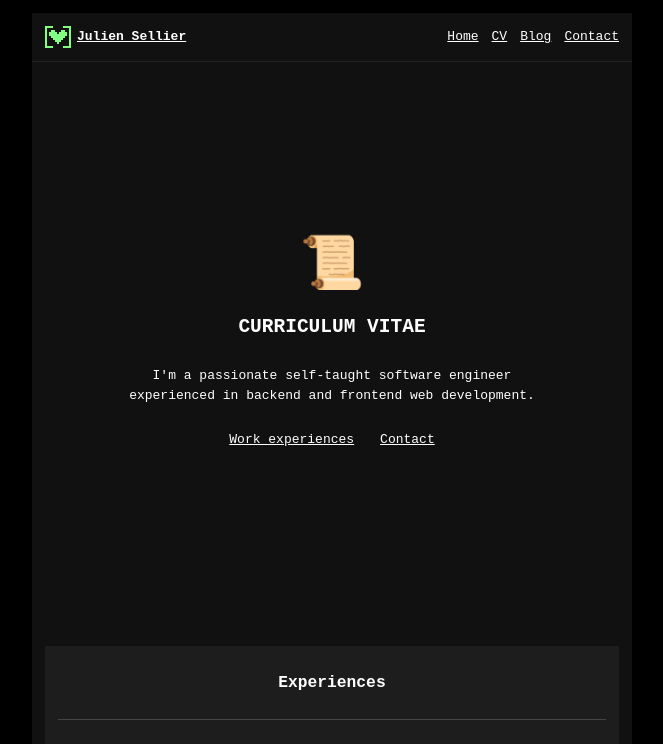
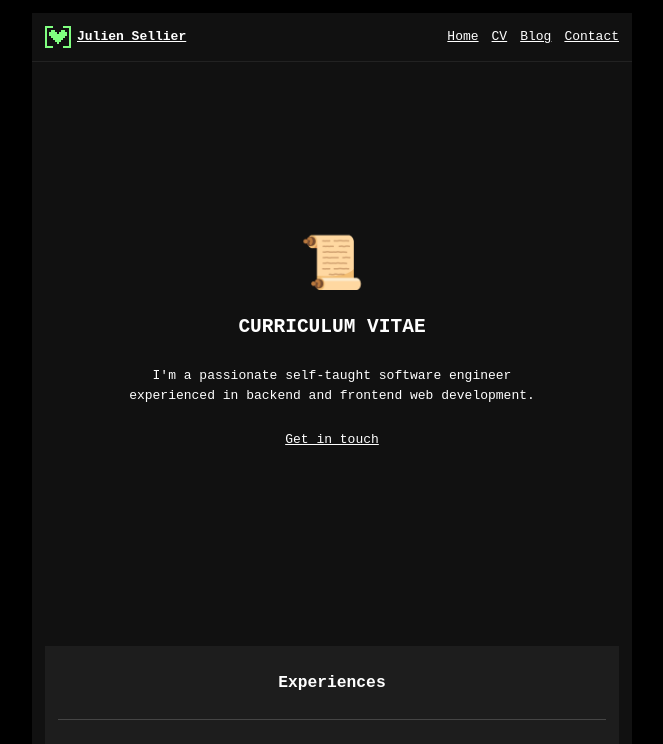
Before and after one commit to ejuju/personal_website, a SvelteKit app: page /cv in a window 1280 px wide. Shown: the top 744 px of the page, without its empty margins (308-971 px from the left). Built offline with nearby package versions, Linux system fonts and the light colour scheme.

Commit message:
improve wording on cv page

```diff
--- a/src/routes/cv/+page.svelte
+++ b/src/routes/cv/+page.svelte
@@ -3,7 +3,7 @@
 	import { content } from '$lib/content/content';
 </script>
 
-<PageMeta title="Resume" description="Online CV and blog of Julien Sellier" />
+<PageMeta title="CV" description="Julien Sellier's CV" />
 <main class="page">
 	<section class="intro">
 		<h1>
@@ -15,8 +15,7 @@
 			experienced in backend and frontend web development.
 		</p>
 		<nav>
-			<a href="#experiences">Work experiences</a>
-			<a href="/contact">Contact</a>
+			<a href="/contact">Get in touch</a>
 		</nav>
 	</section>
 
```
